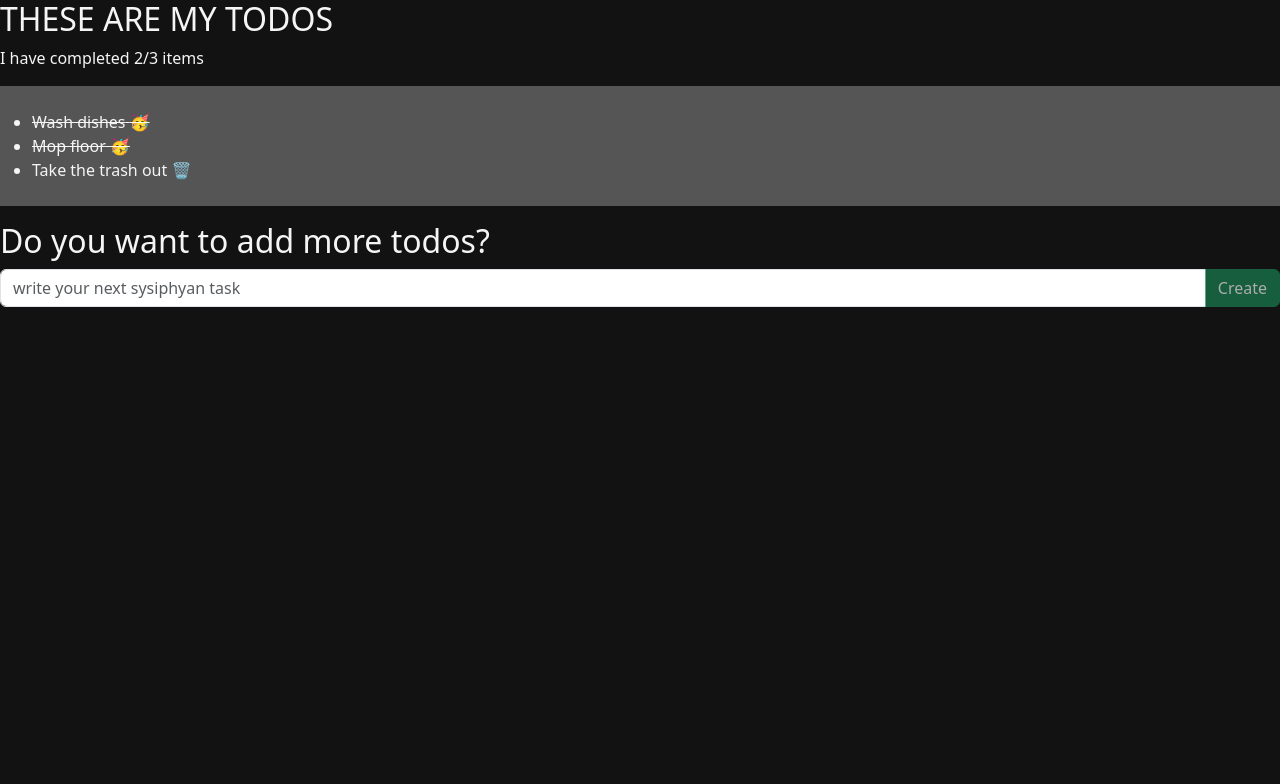
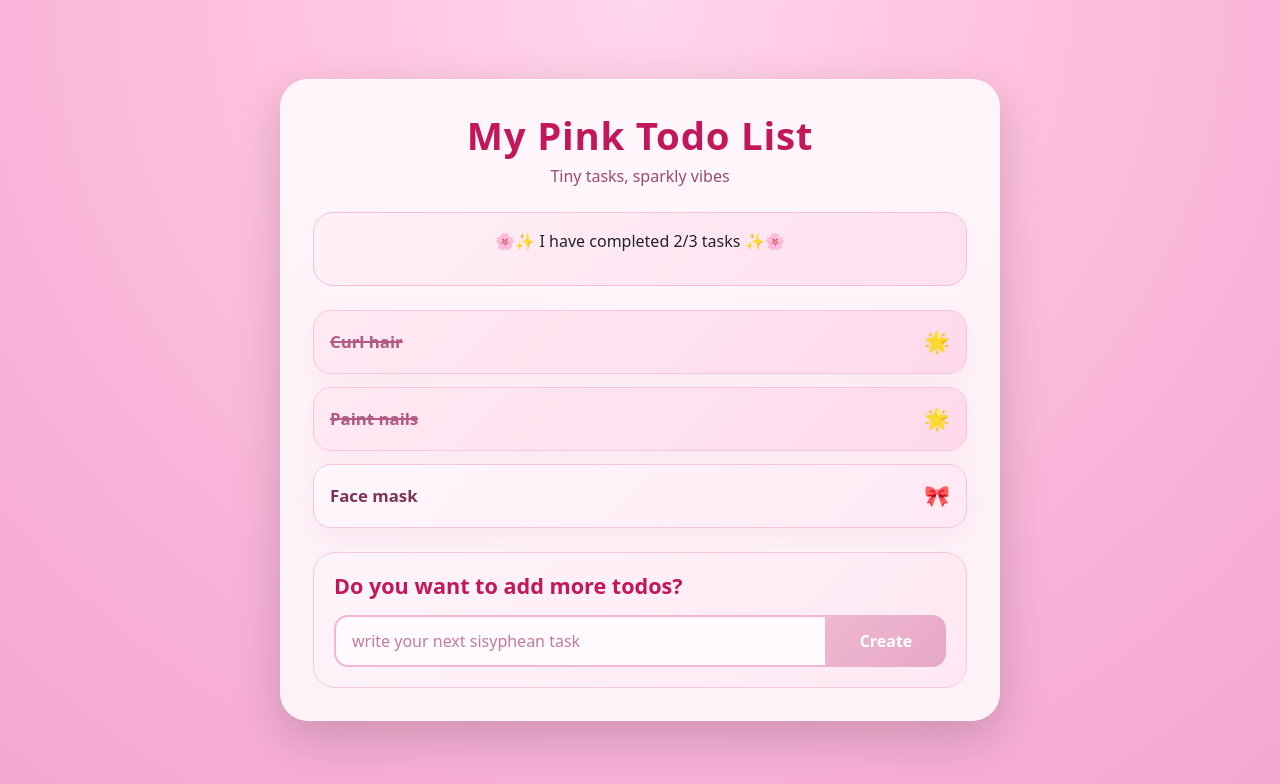
Before and after one commit to eddestl/todolist, a React (Vite) app: page / in a window 1280 px wide. Shown: the top 784 px of the page. Built offline with nearby package versions, Linux system fonts and the light colour scheme.

Commit message:
update CSS and make app GIRLY

```diff
--- a/src/App.css
+++ b/src/App.css
@@ -1,42 +1,189 @@
-#root {
-  max-width: 1280px;
-  margin: 0 auto;
-  padding: 2rem;
-  text-align: center;
+.todo-app-bg {
+  min-height: 100vh;
+  background: radial-gradient(circle at top, #ffd6eb 0%, #ffc2df 35%, #f8b4d9 65%, #f3a6d0 100%);
+  display: flex;
+  align-items: center;
 }
 
-.logo {
-  height: 6em;
-  padding: 1.5em;
-  will-change: filter;
-  transition: filter 300ms;
-}
-.logo:hover {
-  filter: drop-shadow(0 0 2em #646cffaa);
-}
-.logo.react:hover {
-  filter: drop-shadow(0 0 2em #61dafbaa);
+.todo-card {
+  max-width: 720px;
+  border-radius: 28px;
+  background: rgba(255, 255, 255, 0.82);
+  backdrop-filter: blur(10px);
+  border: 1px solid rgba(255, 255, 255, 0.6);
+  overflow: hidden;
 }
 
-@keyframes logo-spin {
-  from {
-    transform: rotate(0deg);
-  }
-  to {
-    transform: rotate(360deg);
-  }
+.todo-card-body {
+  padding: 2rem;
 }
 
-@media (prefers-reduced-motion: no-preference) {
-  a:nth-of-type(2) .logo {
-    animation: logo-spin infinite 20s linear;
-  }
+.todo-title {
+  font-size: 2.4rem;
+  font-weight: 800;
+  color: #c2185b;
+  margin-bottom: 0.35rem;
+  letter-spacing: 0.02em;
 }
 
-.card {
-  padding: 2em;
+.todo-subtitle {
+  color: #9c4971;
+  font-size: 1rem;
+  margin-bottom: 0;
 }
 
-.read-the-docs {
-  color: #888;
+.counter-wrap {
+  background: linear-gradient(135deg, #fff0f7, #ffe0ef);
+  border: 1px solid #f7bfd8;
+  border-radius: 20px;
+  padding: 1rem 1.25rem;
 }
+
+.party-box {
+  background: linear-gradient(135deg, #ffeff8, #ffd7ea);
+  color: #c2185b;
+  border: 2px dashed #ef88b3;
+  border-radius: 20px;
+  padding: 1rem;
+  font-size: 1.2rem;
+  font-weight: 700;
+}
+
+.todo-list {
+  display: flex;
+  flex-direction: column;
+  gap: 0.85rem;
+}
+
+.todo-item {
+  display: flex;
+  align-items: center;
+  justify-content: space-between;
+  gap: 1rem;
+  background: linear-gradient(135deg, #fff7fb, #ffe9f4);
+  border: 1px solid #f7c5db;
+  border-radius: 18px;
+  padding: 0.95rem 1rem;
+  cursor: pointer;
+  transition: transform 0.18s ease, box-shadow 0.18s ease, border-color 0.18s ease;
+  box-shadow: 0 10px 24px rgba(214, 92, 146, 0.08);
+}
+
+.todo-item:hover {
+  transform: translateY(-2px);
+  box-shadow: 0 14px 30px rgba(214, 92, 146, 0.14);
+  border-color: #ef88b3;
+}
+
+.todo-text {
+  color: #7f3156;
+  font-size: 1.05rem;
+  font-weight: 600;
+}
+
+.todo-icon {
+  font-size: 1.3rem;
+  flex-shrink: 0;
+}
+
+.todo-item.is-done {
+  background: linear-gradient(135deg, #ffeaf4, #ffd9ea);
+}
+
+.todo-item.is-done .todo-text {
+  color: #b25a84;
+  text-decoration: line-through;
+  text-decoration-thickness: 2px;
+}
+
+.add-todo-section {
+  background: linear-gradient(135deg, #fff4fa, #ffe8f3);
+  border-radius: 22px;
+  padding: 1.25rem;
+  border: 1px solid #f6cade;
+}
+
+.add-title {
+  color: #c2185b;
+  font-size: 1.35rem;
+  font-weight: 700;
+  margin-bottom: 1rem;
+}
+
+.todo-input-group .todo-input {
+  border: 2px solid #f4b7d2;
+  border-radius: 14px 0 0 14px;
+  min-height: 52px;
+  padding-left: 1rem;
+  background-color: #fffafd;
+  color: #7f3156;
+  box-shadow: none;
+}
+
+.todo-input-group .todo-input::placeholder {
+  color: #c27b9e;
+}
+
+.todo-input-group .todo-input:focus {
+  border-color: #e35d9f;
+  box-shadow: 0 0 0 0.25rem rgba(227, 93, 159, 0.2);
+  background-color: #ffffff;
+}
+
+.todo-btn.btn-success {
+  min-width: 120px;
+  border: none;
+  border-radius: 0 14px 14px 0;
+  font-weight: 700;
+  background: linear-gradient(135deg, #ff6fb1, #e8408f);
+  box-shadow: none;
+}
+
+.todo-btn.btn-success:hover,
+.todo-btn.btn-success:focus {
+  background: linear-gradient(135deg, #ff5ea8, #d93284);
+}
+
+.todo-btn.btn-success:disabled {
+  background: linear-gradient(135deg, #efb7d0, #e6a8c5);
+  opacity: 1;
+}
+
+.todo-error {
+  color: #c2185b;
+  font-size: 0.95rem;
+  font-weight: 600;
+  padding-left: 0.35rem;
+}
+
+@media (max-width: 576px) {
+  .todo-card-body {
+    padding: 1.25rem;
+  }
+
+  .todo-title {
+    font-size: 1.9rem;
+  }
+
+  .todo-item {
+    padding: 0.85rem 0.9rem;
+  }
+
+  .add-title {
+    font-size: 1.15rem;
+  }
+
+  .todo-btn.btn-success {
+    min-width: 96px;
+  }
+    .todo-counter {
+  background: linear-gradient(135deg, #fff0f7, #ffe4f1);
+  border: 1px solid #f6cade;
+  border-radius: 18px;
+  padding: 0.5rem 1rem;
+  color: #c2185b;
+  font-weight: 600;
+  text-align: center;
+  display: inline-block;
+}
+}
--- a/src/App.tsx
+++ b/src/App.tsx
@@ -1,103 +1,125 @@
-import { useState } from 'react';
+import { useState } from 'react'
+import 'bootstrap/dist/css/bootstrap.min.css'
 import './assets/app.scss'
-import TodoItemCounter from './components/TodoItemCounter';
+import TodoItemCounter from './components/TodoItemCounter'
+
+interface TodoItem {
+  id: number
+  title: string
+  done: boolean
+}
 
 function App() {
+  const [todos, setTodos] = useState<TodoItem[]>([
+    { id: 1, title: 'Curl hair', done: true },
+    { id: 2, title: 'Paint nails', done: true },
+    { id: 3, title: 'Face mask', done: false },
+  ])
 
-  interface TodoItem{
-  id:number,
-  title: string;
-  done:boolean
-}
-  	const [todos, setTodos] = useState<TodoItem[]>([
-		{ id: 1, title: "Wash dishes", done: true },
-		{ id: 2, title: "Mop floor", done: true },
-		{ id: 3, title: "Take the trash out", done: false },
-	]);
+  const doneItems = todos.filter((item) => item.done === true)
+  const [inputTodoTitle, setInputTodoTitle] = useState('')
+  const showError = inputTodoTitle.length > 0 && inputTodoTitle.length < 3
 
-	const doneItems = todos.filter(item => item.done === true)
-	const [inputTodoTitle, setInputTodoTitle] = useState("");
-console.log(inputTodoTitle)
-  const showError = inputTodoTitle.length > 0 && inputTodoTitle.length < 3;
+  const handleFormSubmit = (e: React.FormEvent<HTMLFormElement>) => {
+    e.preventDefault()
 
-	const handleFormSubmit= (e:React.SubmitEvent) => {
-  	e.preventDefault()
-    const newTodoItem: TodoItem = {
-      id:Math.max(0, ... todos.map(todo => todo.id)) + 1 ,title : inputTodoTitle, done: false
+    if (inputTodoTitle.trim().length < 3) {
+      return
     }
 
-	console.log(newTodoItem);
+    const newTodoItem: TodoItem = {
+      id: Math.max(0, ...todos.map((todo) => todo.id)) + 1,
+      title: inputTodoTitle,
+      done: false,
+    }
 
-	setTodos([...todos, newTodoItem]);
-
-    setInputTodoTitle("");
+    setTodos([...todos, newTodoItem])
+    setInputTodoTitle('')
   }
 
   const handleToggleDone = (clickedItem: TodoItem) => {
     const updatedItem = {
       ...clickedItem,
-      done: !clickedItem.done
-    };
+      done: !clickedItem.done,
+    }
 
-    setTodos((prevPosts) =>
-      prevPosts.map((post) =>
-        post.id === clickedItem.id ? updatedItem : post
+    setTodos((prevTodos) =>
+      prevTodos.map((todo) =>
+        todo.id === clickedItem.id ? updatedItem : todo
       )
-    );
-  };
+    )
+  }
 
   return (
-    <>
-	<div>
-    <h2>THESE ARE MY TODOS</h2>
-	<TodoItemCounter done={doneItems.length} total={todos.length}></TodoItemCounter>
-		{todos.length === doneItems.length ?(
-			<p>💃🏼🪩🕺🥳PARTY💃🏼🪩🕺🥳</p>
-		):
-					<ul>
-				{todos.map(item =>
-					<li key={item.id}
-						onClick={() =>handleToggleDone(item)}
-						style={{
-           					cursor: "pointer",
-            				textDecoration: item.done ? "line-through" : "none"
-          				}}>
-						{item.title} {item.done === true ? "🥳" : "🗑️"}
+    <div className="todo-app-bg">
+      <div className="container py-5">
+        <div className="todo-card mx-auto shadow-lg">
+          <div className="todo-card-body">
+            <div className="text-center mb-4">
+              <h1 className="todo-title">My Pink Todo List</h1>
+              <p className="todo-subtitle">Tiny tasks, sparkly vibes</p>
+            </div>
+
+            <div className="counter-wrap mb-4">
+              <TodoItemCounter done={doneItems.length} total={todos.length} />
+            </div>
+
+            {todos.length === doneItems.length ? (
+              <div className="party-box text-center mb-4">
+                <p className="mb-0">🌸✨ Everything is done! ✨🌸</p>
+              </div>
+            ) : (
+              <ul className="todo-list list-unstyled mb-4">
+                {todos.map((item) => (
+                  <li
+                    key={item.id}
+                    className={`todo-item ${item.done ? 'is-done' : ''}`}
+                    onClick={() => handleToggleDone(item)}
+                  >
+                    <span className="todo-text">{item.title}</span>
+                    <span className="todo-icon">
+                      {item.done ? '🌟' : '🎀'}
+                    </span>
                   </li>
+                ))}
+              </ul>
             )}
-			</ul>}
 
+            <div className="add-todo-section">
+              <h2 className="add-title">Do you want to add more todos?</h2>
 
-
-
-<h2>Do you want to add more todos?</h2>
               <form onSubmit={handleFormSubmit}>
-				<div className="input-group mb-3">
+                <div className="input-group todo-input-group">
                   <input
                     aria-label="TodoItem title"
-						className="form-control"
+                    className="form-control todo-input"
                     minLength={2}
-						placeholder="write your next sysiphyan task"
-         				 onChange={e =>setInputTodoTitle(e.target.value)}
+                    placeholder="write your next sisyphean task"
+                    onChange={(e) => setInputTodoTitle(e.target.value)}
                     type="text"
-            			value = {inputTodoTitle}
+                    value={inputTodoTitle}
                   />
 
+                  <button
+                    className="btn btn-success todo-btn"
+                    type="submit"
+                    disabled={inputTodoTitle.trim().length < 3}
+                  >
+                    Create
+                  </button>
+                </div>
 
-					<button
-						className="btn btn-success"
-						type="submit"
-						disabled={inputTodoTitle.length < 3}
-						value={inputTodoTitle}
-					>Create</button>
-				</div>
                 {showError && (
-        <p>Please enter at least 3 letters.</p>
+                  <p className="todo-error mt-2 mb-0">
+                    Please enter at least 3 letters.
+                  </p>
                 )}
               </form>
             </div>
-    </>
-
+          </div>
+        </div>
+      </div>
+    </div>
   )
 }
 
--- a/src/assets/App.scss
+++ b/src/assets/App.scss
@@ -1,40 +1,196 @@
-@import "bootstrap/dist/css/bootstrap.css";
-body {
-  background-color: #121212;
-  color: #f5f5f5;
-  font-family: system-ui, sans-serif;
+.todo-app-bg {
+  min-height: 100vh;
+  background:
+    radial-gradient(circle at top, #ffd6eb 0%, #ffc2df 35%, #f8b4d9 65%, #f3a6d0 100%);
+  display: flex;
+  align-items: center;
 }
 
-.container {
+.todo-card {
+  max-width: 720px;
+  border-radius: 28px;
+  background: rgba(255, 255, 255, 0.82);
+  backdrop-filter: blur(10px);
+  border: 1px solid rgba(255, 255, 255, 0.6);
+  overflow: hidden;
+}
+
+.todo-card-body {
   padding: 2rem;
 }
 
-a {
-  color: #8ab4f8;
+.todo-title {
+  font-size: 2.4rem;
+  font-weight: 800;
+  color: #c2185b;
+  margin-bottom: 0.35rem;
+  letter-spacing: 0.02em;
 }
 
-button {
-  background-color: #1f1f1f;
-  color: #ffffff;
-  border: 1px solid #333;
-  padding: 0.5rem 1rem;
+.todo-subtitle {
+  color: #9c4971;
+  font-size: 1rem;
+  margin-bottom: 0;
 }
 
-button:hover {
-  background-color: #2a2a2a;
+.counter-wrap {
+  background: linear-gradient(135deg, #fff0f7, #ffe0ef);
+  border: 1px solid #f7bfd8;
+  border-radius: 20px;
+  padding: 1rem 1.25rem;
 }
 
-hr {
-	margin: 3rem 0;
+.party-box {
+  background: linear-gradient(135deg, #ffeff8, #ffd7ea);
+  color: #c2185b;
+  border: 2px dashed #ef88b3;
+  border-radius: 20px;
+  padding: 1rem;
+  font-size: 1.2rem;
+  font-weight: 700;
 }
 
-.counter {
-	background-color: #555;
-	margin-bottom: 1.5rem;
-	padding: 1rem 1.5rem;
+.todo-list {
+  display: flex;
+  flex-direction: column;
+  gap: 0.85rem;
 }
 
-ul {
-	padding: 1.5rem 2rem;
-	background-color: #555;
+.todo-item {
+  display: flex;
+  align-items: center;
+  justify-content: space-between;
+  gap: 1rem;
+  background: linear-gradient(135deg, #fff7fb, #ffe9f4);
+  border: 1px solid #f7c5db;
+  border-radius: 18px;
+  padding: 0.95rem 1rem;
+  cursor: pointer;
+  transition:
+    transform 0.18s ease,
+    box-shadow 0.18s ease,
+    border-color 0.18s ease;
+  box-shadow: 0 10px 24px rgba(214, 92, 146, 0.08);
 }
+
+.todo-item:hover {
+  transform: translateY(-2px);
+  box-shadow: 0 14px 30px rgba(214, 92, 146, 0.14);
+  border-color: #ef88b3;
+}
+
+.todo-text {
+  color: #7f3156;
+  font-size: 1.05rem;
+  font-weight: 600;
+}
+
+.todo-icon {
+  font-size: 1.3rem;
+  flex-shrink: 0;
+}
+
+.todo-item.is-done {
+  background: linear-gradient(135deg, #ffeaf4, #ffd9ea);
+}
+
+.todo-item.is-done .todo-text {
+  color: #b25a84;
+  text-decoration: line-through;
+  text-decoration-thickness: 2px;
+}
+
+.add-todo-section {
+  background: linear-gradient(135deg, #fff4fa, #ffe8f3);
+  border-radius: 22px;
+  padding: 1.25rem;
+  border: 1px solid #f6cade;
+}
+
+.add-title {
+  color: #c2185b;
+  font-size: 1.35rem;
+  font-weight: 700;
+  margin-bottom: 1rem;
+}
+
+.todo-input-group .todo-input {
+  border: 2px solid #f4b7d2;
+  border-radius: 14px 0 0 14px;
+  min-height: 52px;
+  padding-left: 1rem;
+  background-color: #fffafd;
+  color: #7f3156;
+  box-shadow: none;
+}
+
+.todo-input-group .todo-input::placeholder {
+  color: #c27b9e;
+}
+
+.todo-input-group .todo-input:focus {
+  border-color: #e35d9f;
+  box-shadow: 0 0 0 0.25rem rgba(227, 93, 159, 0.2);
+  background-color: #ffffff;
+}
+
+.todo-btn.btn-success {
+  min-width: 120px;
+  border: none;
+  border-radius: 0 14px 14px 0;
+  font-weight: 700;
+  background: linear-gradient(135deg, #ff6fb1, #e8408f);
+  box-shadow: none;
+}
+
+.todo-btn.btn-success:hover,
+.todo-btn.btn-success:focus {
+  background: linear-gradient(135deg, #ff5ea8, #d93284);
+}
+
+.todo-btn.btn-success:disabled {
+  background: linear-gradient(135deg, #efb7d0, #e6a8c5);
+  opacity: 1;
+}
+
+.todo-error {
+  color: #c2185b;
+  font-size: 0.95rem;
+  font-weight: 600;
+  padding-left: 0.35rem;
+}
+
+@media (max-width: 576px) {
+  .todo-card-body {
+    padding: 1.25rem;
+  }
+
+  .todo-title {
+    font-size: 1.9rem;
+  }
+
+  .todo-item {
+    padding: 0.85rem 0.9rem;
+  }
+
+  .add-title {
+    font-size: 1.15rem;
+  }
+
+  .todo-btn.btn-success {
+    min-width: 96px;
+  }
+
+    .todo-counter {
+  background: linear-gradient(135deg, #fff0f7, #ffe4f1);
+  border: 1px solid #f6cade;
+  border-radius: 18px;
+  padding: 0.5rem 1rem;
+  color: #c2185b;
+  font-weight: 600;
+  text-align: center;
+  display: inline-block;
+}
+
+
+}
--- a/src/components/TodoItemCounter.tsx
+++ b/src/components/TodoItemCounter.tsx
@@ -1,16 +1,14 @@
-
 interface TodoItemCounterProps{
     done:number;
     total:number;
+}
 
-
-}
 const TodoItemCounter: React.FC<TodoItemCounterProps> =({done, total}) => {
 return (
 <>
+    <p className="todo-counter text-center d-block mx-auto">🌸✨ I have completed {done}/{total} tasks ✨🌸</p>
+</>
+)
+}
 
-    <p>I have completed {done}/{total} items</p>
-   </>
-    )
-}
 export default TodoItemCounter;
```
Lines whose indentation alone changed are shown as unchanged.
